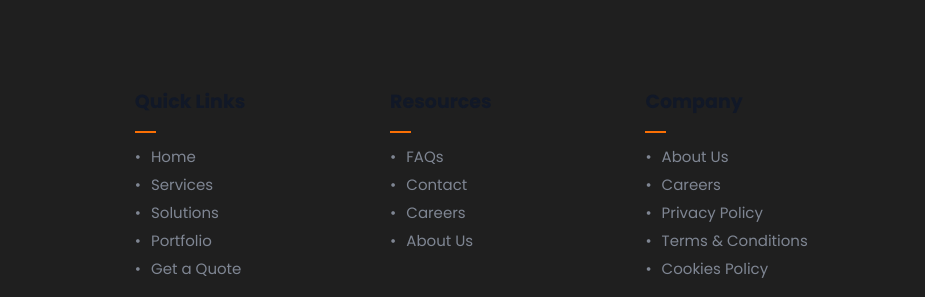
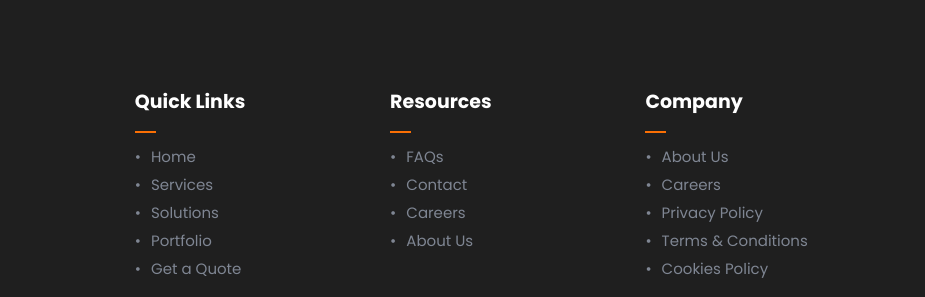
Before and after one commit to anas-technologies/anas-technologies-website, a plain HTML site: page services.html in a window 1280 px wide. Shown: the part 3707-4004 px from the top of the page, 355-1280 px from the left. Drawn offline with Linux system fonts and the light colour scheme.

Commit message:
Update services.css

```diff
--- a/services.css
+++ b/services.css
@@ -942,3 +942,8 @@
         font-size: 14px;
     }
 }
+
+/* Footer Headings - White Color */
+.footer-column h3 {
+    color: #ffffff !important;
+}
```
